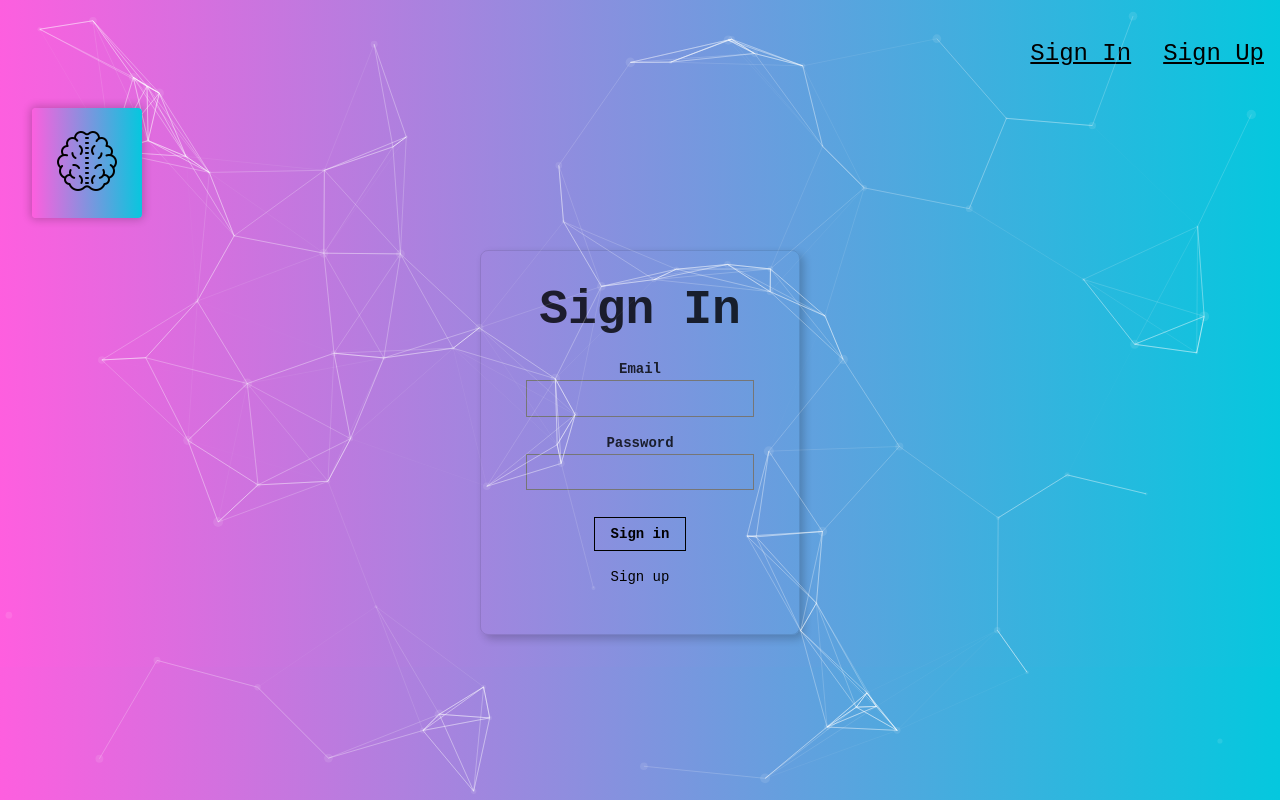
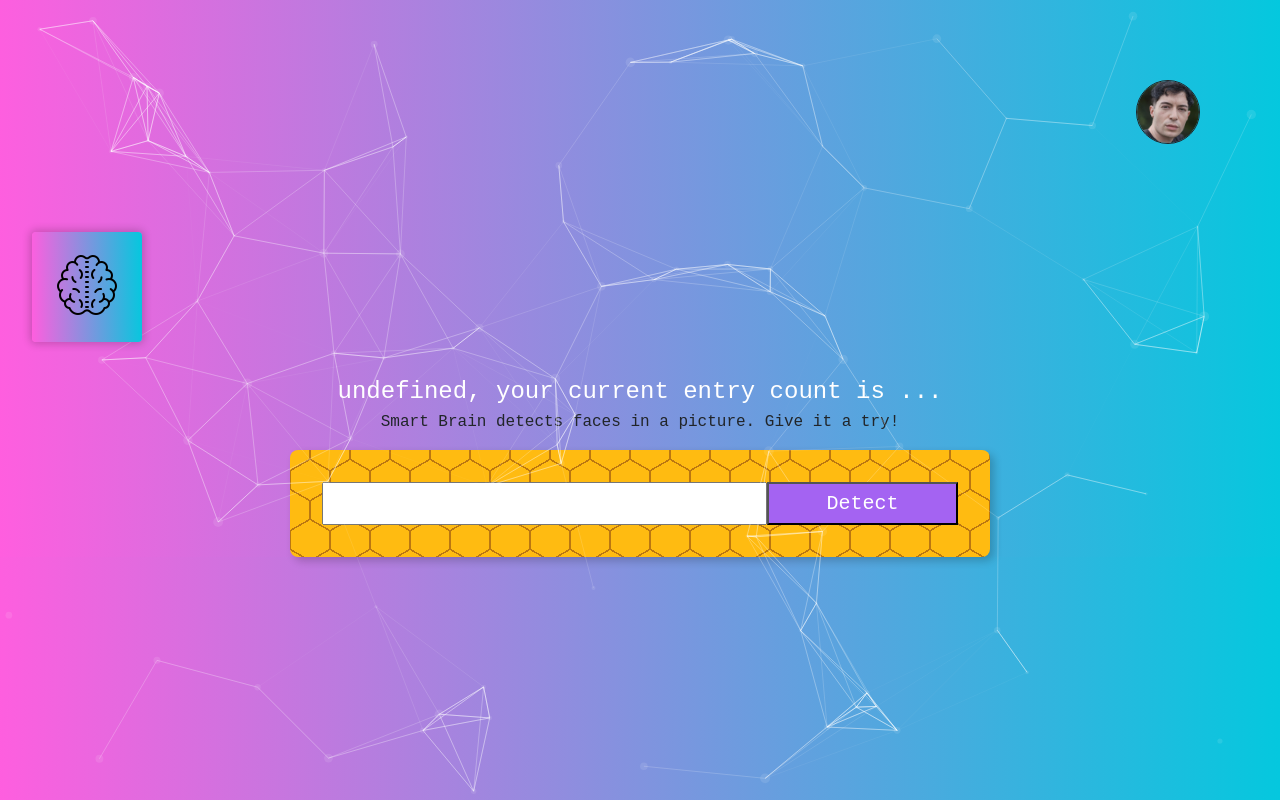
Before and after one commit to Bob-Karemera-Shema/SmartBrain, a React (Create React App) app: page / in a window 1280 px wide. Built offline with nearby package versions, Linux system fonts and the light colour scheme.

Commit message:
Profile Icon

```diff
--- a/package.json
+++ b/package.json
@@ -6,6 +6,7 @@
     "@testing-library/jest-dom": "^5.17.0",
     "@testing-library/react": "^13.4.0",
     "@testing-library/user-event": "^13.5.0",
+    "bootstrap": "^5.3.3",
     "express": "^4.18.2",
     "npm-check-updates": "^17.1.1",
     "react": "^18.2.0",
@@ -14,6 +15,7 @@
     "react-particles": "^2.12.2",
     "react-router-dom": "^6.26.1",
     "react-scripts": "^5.0.1",
+    "reactstrap": "^9.2.3",
     "serve": "^14.2.1",
     "tachyons": "^4.12.0",
     "tsparticles": "^2.12.0",
--- a/public/index.html
+++ b/public/index.html
@@ -29,6 +29,7 @@
   <body>
     <noscript>You need to enable JavaScript to run this app.</noscript>
     <div id="root"></div>
+    <div id="modal-root"></div>
     <!--
       This HTML file is a template.
       If you open it directly in the browser, you will see an empty page.
--- a/src/components/Navigation/index.js
+++ b/src/components/Navigation/index.js
@@ -1,9 +1,10 @@
 import React from "react";
+import ProfileIcon from "../Profile/ProfileIcon";
 
 function Navigation({ signedIn, onRouteChange }) {
     return (signedIn ?
         <nav style={{ display: 'flex', justifyContent: 'flex-end' }}>
-            <p onClick={() => onRouteChange("signin")} className="f3 link dim black underline pa3 pointer">Sign Out</p>
+            <ProfileIcon onRouteChange={onRouteChange}/>
         </nav> :
         <nav style={{ display: 'flex', justifyContent: 'flex-end' }}>
             <p onClick={() => onRouteChange("signin")} className="f3 link dim black underline pa3 pointer">Sign In</p>
--- /dev/null
+++ b/src/components/Profile/ProfileIcon.js
@@ -0,0 +1,34 @@
+import React from 'react';
+import {
+    Dropdown,
+    DropdownToggle,
+    DropdownMenu,
+    DropdownItem,
+} from 'reactstrap';
+
+export default function ProfileIcon({ onRouteChange }) {
+    const [dropdownOpen, setDropdownOpen] = React.useState(false);
+    const toggle = () => setDropdownOpen((prevState) => !prevState);
+
+    return (
+        <div className='pa4 tc'>
+            <div className="d-flex p-5">
+                <Dropdown isOpen={dropdownOpen} toggle={toggle}>
+                    <DropdownToggle
+                        data-toggle="dropdown"
+                        tag="span"
+                    >
+                        <img
+                            src="/profile.jpg"
+                            className="br-100 ba h3 w3 dib" alt="avatar" />
+                    </DropdownToggle>
+                    <DropdownMenu right className='b--transparent shadow-5' style={{marginTop: '20px', backgroundColor: 'rgba(255, 255, 255, 0.5'}}>
+                        <DropdownItem>View Profile</DropdownItem>
+                        <DropdownItem onClick={() => onRouteChange("signin")}>Sign Out</DropdownItem>
+                    </DropdownMenu>
+                </Dropdown>
+            </div>
+
+        </div>
+    )
+}
--- a/src/components/SignIn/index.js
+++ b/src/components/SignIn/index.js
@@ -39,7 +39,7 @@ export default function SignIn({ loadUser, onRouteChange }) {
                         <div className="mt3">
                             <label className="db fw6 lh-copy f6" htmlFor="email-address">Email</label>
                             <input
-                                className="pa2 input-reset ba bg-transparent hover-bg-black hover-white w-100"
+                                className="pa2 input-reset ba bg-transparent hover-bg-black hover-white w-100 hover-black"
                                 type="email"
                                 name="email-address"
                                 id="email-address"
@@ -49,7 +49,7 @@ export default function SignIn({ loadUser, onRouteChange }) {
                         <div className="mv3">
                             <label className="db fw6 lh-copy f6" htmlFor="password">Password</label>
                             <input
-                                className="b pa2 input-reset ba bg-transparent hover-bg-black hover-white w-100"
+                                className="b pa2 input-reset ba bg-transparent hover-bg-black hover-white w-100 hover-black"
                                 type="password"
                                 name="password"
                                 id="password"
--- a/src/components/SignUp/index.js
+++ b/src/components/SignUp/index.js
@@ -45,7 +45,7 @@ export default function SignUp({ loadUser, onRouteChange }) {
                         <div className="mt3">
                             <label className="db fw6 lh-copy f6" htmlFor="username">Username</label>
                             <input
-                                className="pa2 input-reset ba bg-transparent hover-bg-black hover-white w-100"
+                                className="pa2 input-reset ba bg-transparent hover-bg-black hover-white w-100 hover-black"
                                 type="text"
                                 name="username"
                                 id="username"
@@ -55,7 +55,7 @@ export default function SignUp({ loadUser, onRouteChange }) {
                         <div className="mt3">
                             <label className="db fw6 lh-copy f6" htmlFor="email-address">Email</label>
                             <input
-                                className="pa2 input-reset ba bg-transparent hover-bg-black hover-white w-100"
+                                className="pa2 input-reset ba bg-transparent hover-bg-black hover-white w-100 hover-black"
                                 type="email"
                                 name="email-address"
                                 id="email-address"
@@ -65,7 +65,7 @@ export default function SignUp({ loadUser, onRouteChange }) {
                         <div className="mv3">
                             <label className="db fw6 lh-copy f6" htmlFor="password">Password</label>
                             <input
-                                className="b pa2 input-reset ba bg-transparent hover-bg-black hover-white w-100"
+                                className="b pa2 input-reset ba bg-transparent hover-bg-black hover-white w-100 hover-black"
                                 type="password"
                                 name="password"
                                 id="password"
--- a/src/containers/App.css
+++ b/src/containers/App.css
@@ -15,3 +15,7 @@
   left: 0;
   z-index: -1;
 }
+
+.hover-black:hover {
+  background-color: #000 !important;
+}
--- a/src/containers/App.js
+++ b/src/containers/App.js
@@ -1,5 +1,4 @@
 import { useState } from 'react';
-import './App.css';
 import Navigation from '../components/Navigation';
 import Logo from '../components/Logo';
 import ImageLinkForm from '../components/ImageLinkForm';
@@ -8,13 +7,15 @@ import ParticlesContainer from '../components/Particles';
 import FaceRecognition from '../components/FaceRecognition';
 import SignIn from '../components/SignIn';
 import SignUp from '../components/SignUp';
+import Modal from '../components/Modal/Modal';
+import './App.css';
 
 function App() {
   const [user, setUser] = useState({});
   const [input, setInput] = useState('');
   const [boxes, setBoxes] = useState([]);
-  const [route, setRoute] = useState("signin");
-  const [isSignedIn, setSignIn] = useState(false);
+  const [route, setRoute] = useState("home");
+  const [isSignedIn, setSignIn] = useState(true);
 
   const loadUser = (user) => {
     setUser(user);
--- a/src/index.js
+++ b/src/index.js
@@ -1,10 +1,12 @@
 import React from 'react';
 import { createRoot } from 'react-dom/client';
 import { createBrowserRouter, RouterProvider } from "react-router-dom";
-import './index.css';
 import App from './containers/App';
 import reportWebVitals from './reportWebVitals';
+
+import 'bootstrap/dist/css/bootstrap.min.css';
 import 'tachyons';
+import './index.css';
 
 const router = createBrowserRouter([
   {
```
Also changed, not shown: public/profile.jpg (added), src/components/Modal/Modal.js (added), 1 other file (tests, documents, lock files or other folders).
